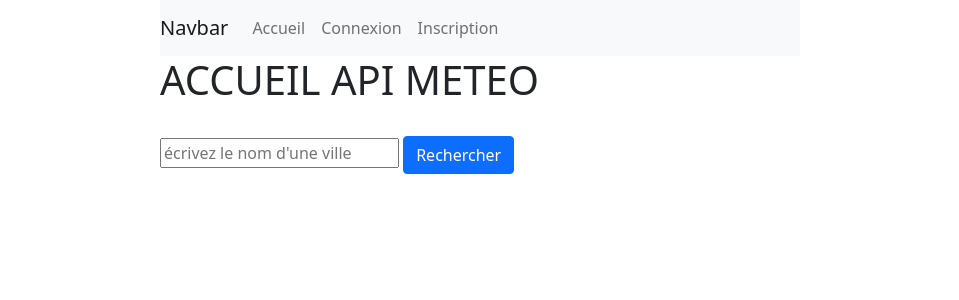
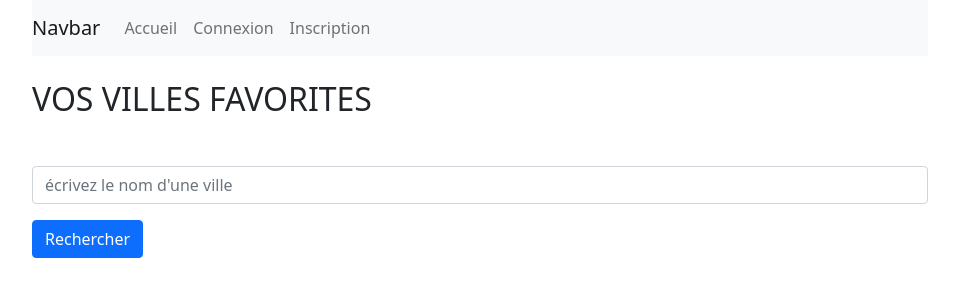
Before and after one commit to ProjetMeteo/meteo_project_AGOUNINE_Mehdi_BARRY_Telly, a PHP site: page / in a window 1280 px wide. Shown: the top 300 px of the page, without its empty margins (160-1119 px from the left). Run offline with PHP 8.4, Linux system fonts and the light colour scheme.

Commit message:
ajout d'un service de recherche de ville via input sur l'accueil

```diff
--- /dev/null
+++ b/css/style.css
@@ -0,0 +1,36 @@
+body{
+    padding: 0 15%;
+}
+
+.row{
+    padding: 20px 0;
+    align-items: center;
+}
+
+.row>*{
+    width: auto;
+}
+
+.btn-sm{
+    font-size: 10px;
+}
+
+.search-item{
+    background-color: #ececec;
+    padding: 5px 10px;
+    cursor: pointer;
+}
+.search-item:hover{
+    background-color: #aff7b8;
+}
+.coord{
+    font-size: 10px;
+    font-style: italic;
+    color: grey;
+}
+.temperature{
+    font-size: 24px;
+}
+.row img{
+    width: 70px;
+}
--- a/header.php
+++ b/header.php
@@ -8,10 +8,11 @@
     <meta name="viewport" content="width=device-width, initial-scale=1.0">
     <link href="https://cdn.jsdelivr.net/npm/bootstrap@5.1.3/dist/css/bootstrap.min.css" rel="stylesheet" integrity="sha384-1BmE4kWBq78iYhFldvKuhfTAU6auU8tT94WrHftjDbrCEXSU1oBoqyl2QvZ6jIW3" crossorigin="anonymous">
     <script src="https://cdn.jsdelivr.net/npm/bootstrap@5.1.3/dist/js/bootstrap.bundle.min.js" integrity="sha384-ka7Sk0Gln4gmtz2MlQnikT1wXgYsOg+OMhuP+IlRH9sENBO0LRn5q+8nbTov4+1p" crossorigin="anonymous"></script>
+    <link rel="stylesheet" href="css/style.css">
     <title>Api meteo</title>
 </head>
 
-<body style="padding: 0 25%">
+<body>
 
 
     <nav class="navbar navbar-expand-lg navbar-light bg-light">
--- a/index.php
+++ b/index.php
@@ -1,10 +1,8 @@
-<?php require 'header.php' ?>
+<?php
+require 'header.php';
+include 'utils.php';
 
-<?php
-include 'utils.php';
 if (isset($_GET['recherche'])) {
-
-
     if (isset($_GET['ville']) && !empty($_GET['ville'])) {
         $resultat = findVille($_GET['ville']);
         $_SESSION['lastVille'] = $_GET['ville'];
@@ -13,20 +11,22 @@ if (isset($_GET['recherche'])) {
     }
 }
 
+
+
 if (isset($_GET['favori'])) {
-
     addFavorite($_SESSION['user'], $_SESSION['lastVille']);
 }
+
+
 
 if (isset($_SESSION['user']) && !empty($_SESSION['user'])) {
     $villesFavorites = findFavorite($_SESSION['user']);
 }
 ?>
 
-<h1>ACCUEIL API METEO</h1>
-
 </br>
-
+<h2>VOS VILLES FAVORITES</h2>
+<div class="row">
 <?php
 if (isset($_SESSION['user']) && !empty($_SESSION['user']) && isset($villesFavorites) && !empty($villesFavorites)) {
     foreach ($villesFavorites as $ville) {
@@ -36,7 +36,10 @@ if (isset($_SESSION['user']) && !empty($_SESSION['user']) && isset($villesFavori
         <div class="card" style="width: 18rem;">
             <div class="card-body">
                 <h5 class="card-title"> <?= $infosVille['name'] ?> </h5>
+                <div class="row">
                     <h6 class="card-subtitle mb-2 text-muted"><?= $infosVille['temperature'] ?>°c</h6>
+                    <img src="https://openweathermap.org/img/wn/<?= $infosVille['icon'] ?>@2x.png" alt="icon">
+                </div>
                 <p class="card-text"><?= $infosVille['description'] ?></p>
             </div>
         </div>
@@ -44,33 +47,44 @@ if (isset($_SESSION['user']) && !empty($_SESSION['user']) && isset($villesFavori
 <?php
     }
 } ?>
+</div>
 
+<form autocomplete="off" action="" method="GET">
 
-<form action="" method="GET">
-    <input type="text" name="ville" placeholder="écrivez le nom d'une ville">
+    <input autocomplete="false" name="hidden" type="text" style="display:none;"> <!-- EMPECHE CHROME DE METTRE SES PUTINS DE SUGGESTIONS SOUS L'INPUT -->
 
-    <button type="submit" name="recherche" class="btn btn-primary">Rechercher</button>
+    <input autocomplete="off" id="search" class="form-control" type="text" name="ville" placeholder="écrivez le nom d'une ville">
+    <div id="match-list">
+    </div>
+
+    <button type="submit" name="recherche" class="btn btn-primary mt-3">Rechercher</button>
 </form>
 
 <?php if (isset($resultat)) { ?>
 
     <div class="card" style="width: 18rem;">
         <div class="card-body">
-            <h5 class="card-title"> <?= $resultat['name'] ?> </h5>
+            <div class="row">
+                <h5 class="card-title col-6"> <?= $resultat['name'] ?> </h5>
                 <?php if (isset($_SESSION['user']) && !empty($_SESSION['user'])) { ?>
-                <form method="GET">
-                    <button name="favori" class="btn btn-success">
+                    <form class="col-6" method="GET">
+                        <button name="favori" class="btn btn-sm btn-success">
                             Ajouter aux favoris
                         </button>
                     </form>
                 <?php } ?>
-            <h6 class="card-subtitle mb-2 text-muted"><?= $resultat['temperature'] ?>°c</h6>
+            </div>
+            <div class="row">
+                <h6 class="card-subtitle mb-2 text-muted temperature"><?= $resultat['temperature'] ?>°c</h6>
+                <img src="https://openweathermap.org/img/wn/<?= $resultat['icon'] ?>@2x.png" alt="icon">
+            </div>
             <p class="card-text"><?= $resultat['description'] ?></p>
         </div>
     </div>
 
 <?php } ?>
 
+<script src="js/search_service.js"></script>
 </body>
 
 </html>
```
Also changed, not shown: compte.php (+1 -13 lines), js/form_service.js (added, +11 -0 lines), js/search_service.js (added, +62 -0 lines). Lines whose indentation alone changed are shown as unchanged.
